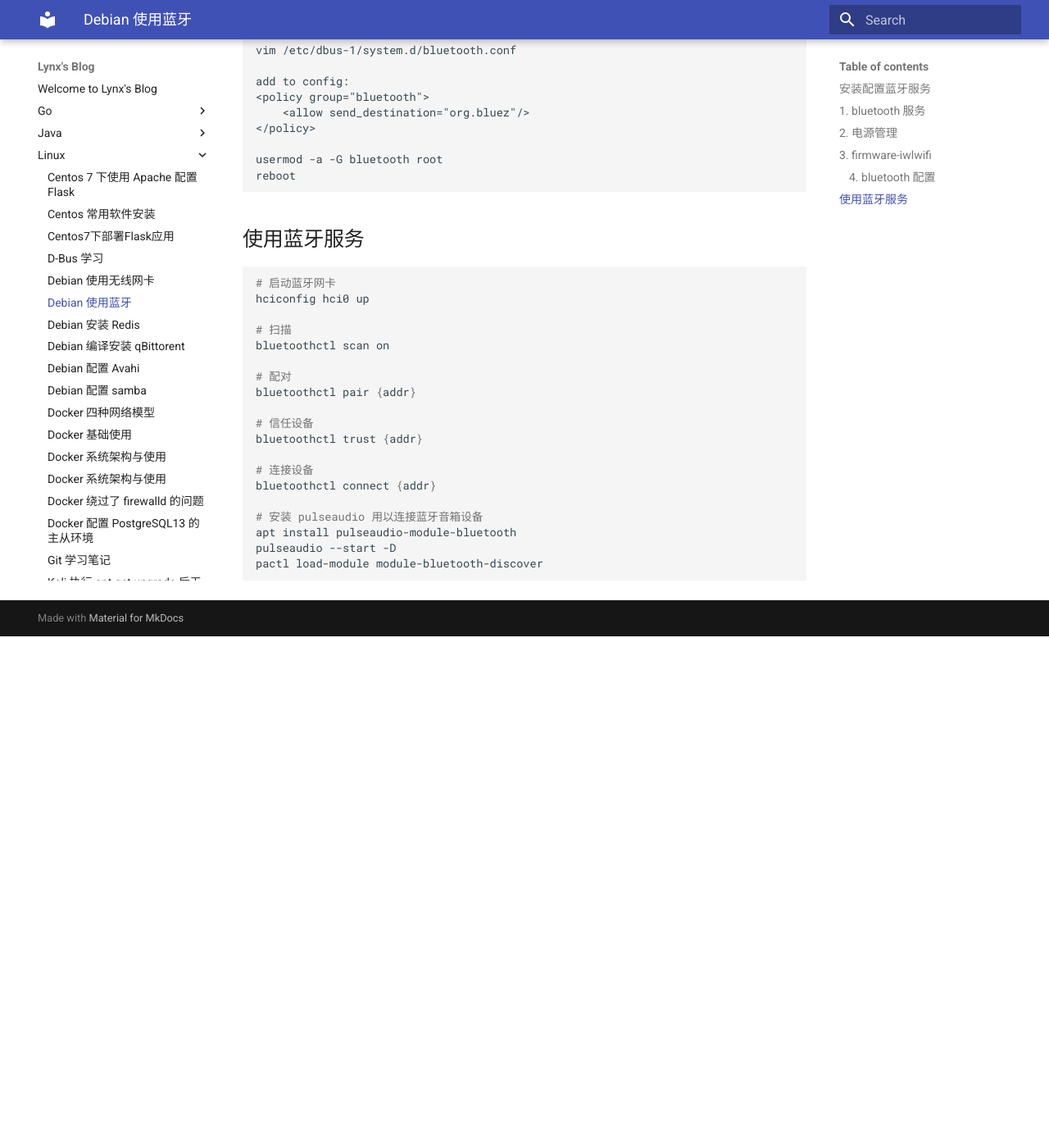
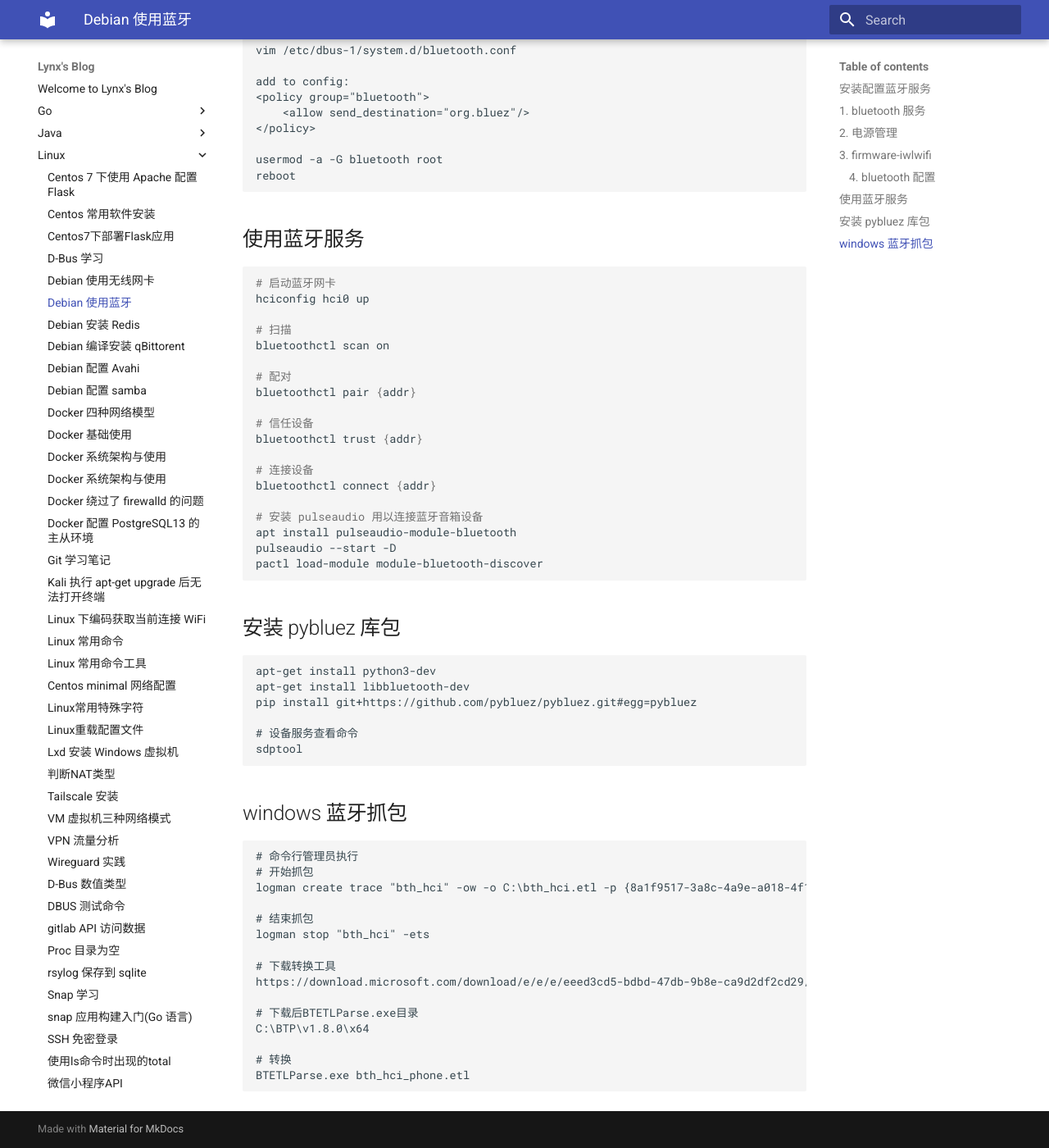
Before and after one commit to 1314liuwei/blog, an MkDocs documentation site: the page built from docs/Linux/Debian 使用蓝牙.md, in a window 1280 px wide and 1400 px high, scrolled down 682 px. Shown: the whole window at 82% size. Built offline with MkDocs 1.6.1 and Material for MkDocs 9.7.7, drawn with Linux system fonts in a browser that asks for light colours; before the commit the page ends 1458 px from its top, so only the background shows below that.

Commit message:
2023/03/24 周五

````diff
--- a/docs/Linux/Debian 使用蓝牙.md
+++ b/docs/Linux/Debian 使用蓝牙.md
@@ -61,3 +61,34 @@ apt install pulseaudio-module-bluetooth
 pulseaudio --start -D
 pactl load-module module-bluetooth-discover
 ```
+
+## 安装 pybluez 库包
+
+```
+apt-get install python3-dev
+apt-get install libbluetooth-dev
+pip install git+https://github.com/pybluez/pybluez.git#egg=pybluez
+
+# 设备服务查看命令
+sdptool
+```
+
+## windows 蓝牙抓包
+
+```
+# 命令行管理员执行
+# 开始抓包
+logman create trace "bth_hci" -ow -o C:\bth_hci.etl -p {8a1f9517-3a8c-4a9e-a018-4f17a200f277} 0xffffffffffffffff 0xff -nb 16 16 -bs 1024 -mode Circular -f bincirc -max 4096 -ets
+
+# 结束抓包
+logman stop "bth_hci" -ets
+
+# 下载转换工具
+https://download.microsoft.com/download/e/e/e/eeed3cd5-bdbd-47db-9b8e-ca9d2df2cd29/BluetoothTestPlatformPack-1.8.0.msi
+
+# 下载后BTETLParse.exe目录
+C:\BTP\v1.8.0\x64
+
+# 转换
+BTETLParse.exe bth_hci_phone.etl
+```
````
Also changed, not shown: docs/Linux/NAT 穿透.md (added, +73 -0 lines), docs/Linux/Wireguard 实践.md (+52 -3 lines).
